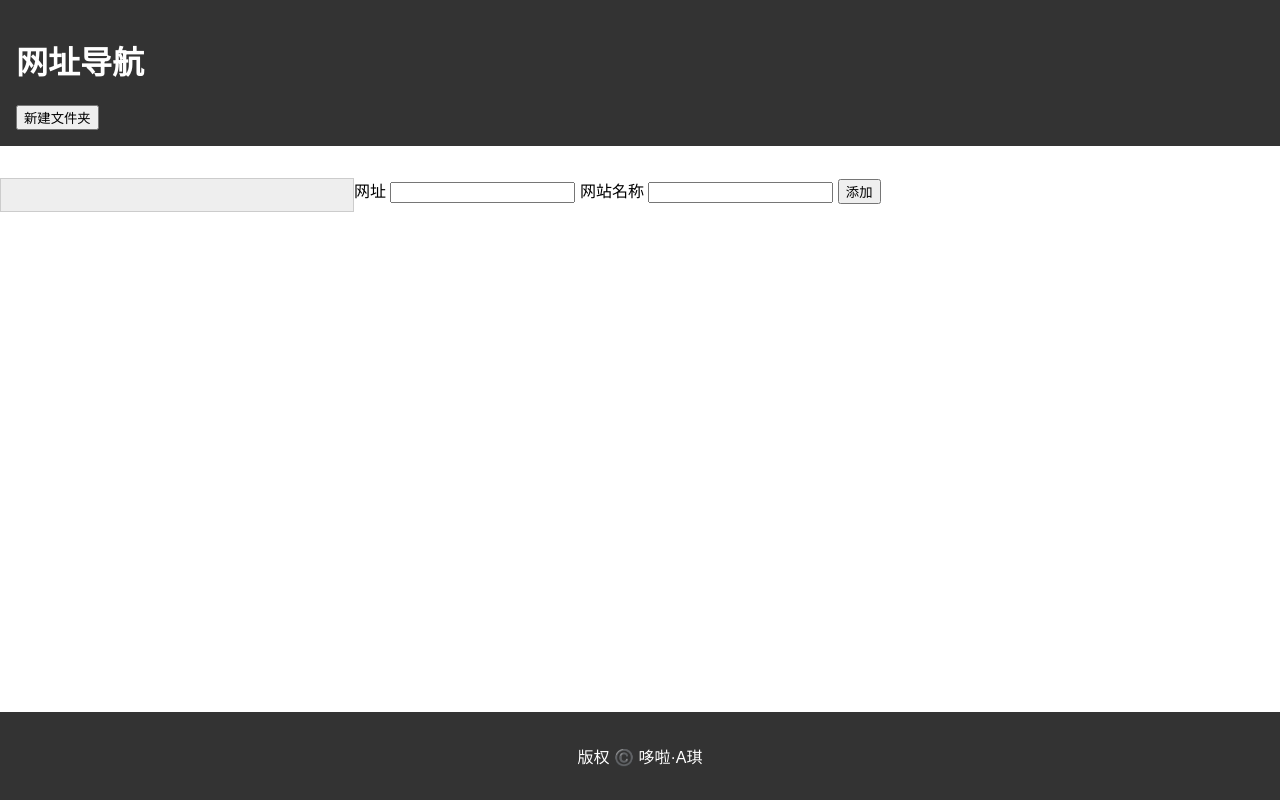
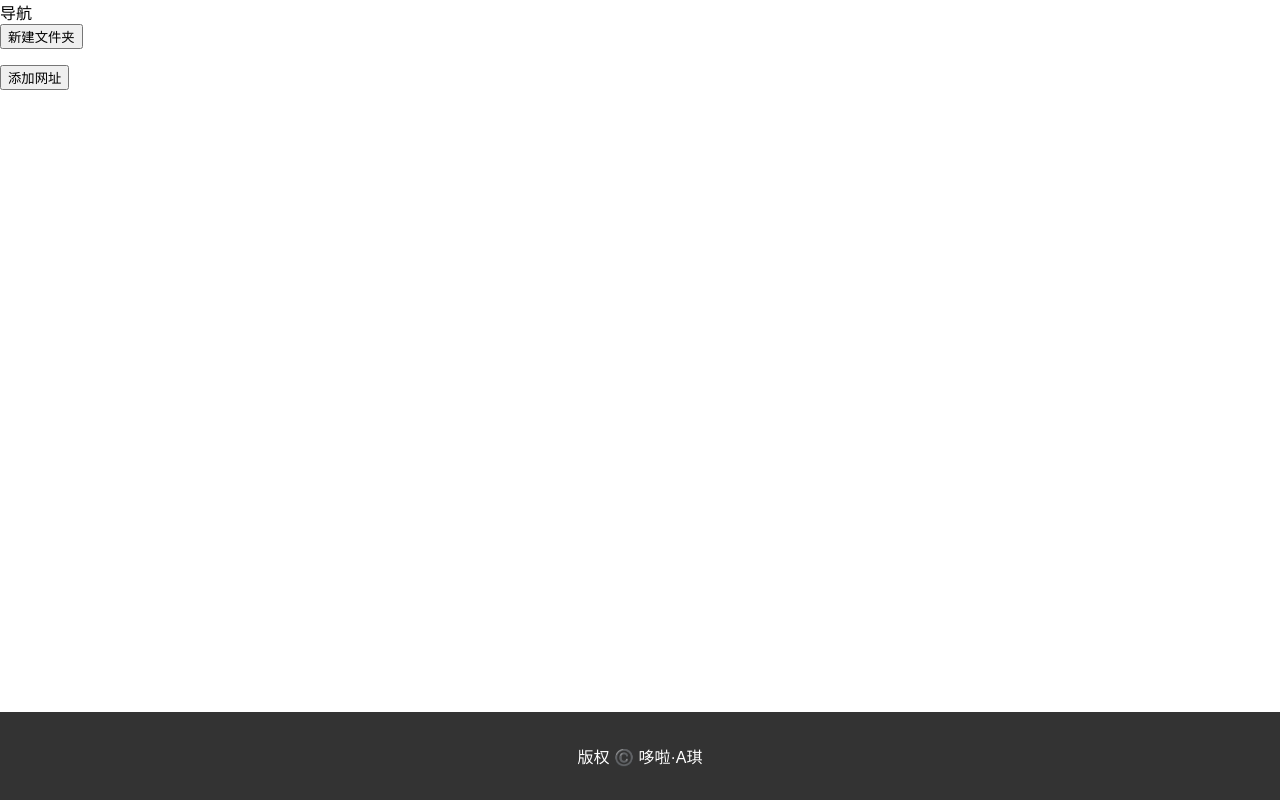
Before and after one commit to doraeqi/test, a plain HTML site: page index.html in a window 1280 px wide. Drawn offline with Linux system fonts and the light colour scheme.

Commit message:
Update index.html

```diff
--- a/index.html
+++ b/index.html
@@ -6,31 +6,21 @@
 	<link href="style.css" rel="stylesheet">
 </head>
 <body>
-	<header>
-		<h1>网址导航</h1>
-        <button id="new-folder-btn">新建文件夹</button>
-	</header>
-
-	<main>
-        <!-- 用于展示目录树和网址列表 -->
-        <div id="directory-tree">
-            <!-- 这里通过 JavaScript 动态添加目录节点和网址节点 -->
-        </div>
-
-        <div id="website-list">
-            <!-- 这里根据目录切换动态显示不同目录下的网址列表 -->
-        </div>
-
-        <!-- 表单，用于添加新网址 -->
-		<form id="add-website-form">
-			<label for="website-url">网址</label>
-			<input type="url" id="website-url" required>
-			<label for="website-name">网站名称</label>
-			<input type="text" id="website-name" required>
-			<input type="hidden" id="website-path">
-			<input type="submit" value="添加">
-		</form>
-	</main>
+  <div class="container">
+    <div class="header">导航</div>
+    <div class="sidebar">
+      <button id="new-folder">新建文件夹</button>
+      <ul id="folder-list">
+        <!-- 文件夹列表 -->
+      </ul>
+    </div>
+    <div class="main">
+      <button id="new-url">添加网址</button>
+      <ul id="url-list">
+        <!-- 网址列表 -->
+      </ul>
+    </div>
+  </div>
 
 	<footer>
 		<p>版权 ©️ 哆啦·A琪</p>
```
